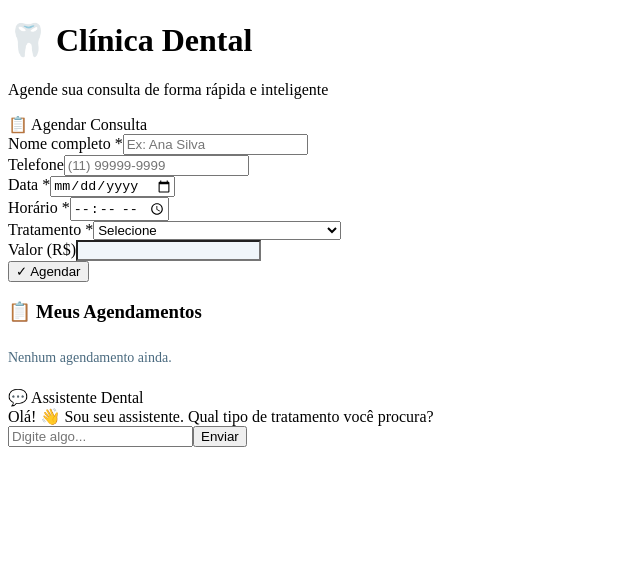
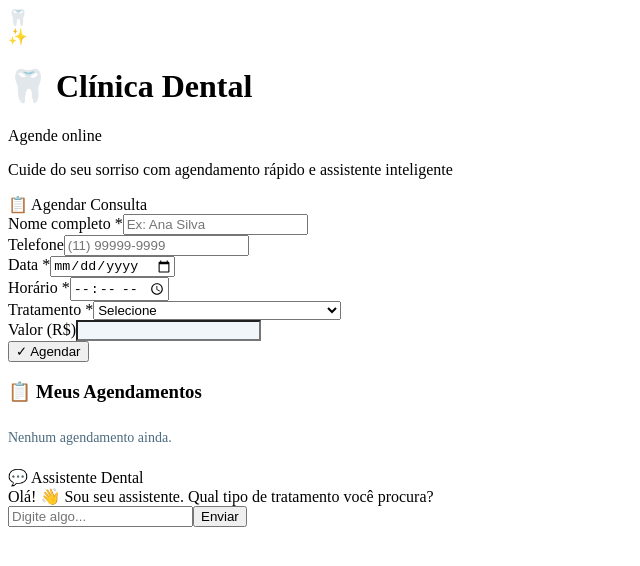
Before and after one commit to samueldesignerpromax-prog/dentista-gendo, a Next.js app: page / in a window 1280 px wide. Shown: the top 566 px of the page, without its empty margins (0-640 px from the left). Built offline with nearby package versions, Linux system fonts and the light colour scheme.

Commit message:
Revise header and subtitle text in index.js
Updated the header and subtitle for the dental clinic page.

```diff
--- a/pages/index.js
+++ b/pages/index.js
@@ -11,8 +11,17 @@ export default function Home() {
 
   return (
     <div className="container">
-      <h1>🦷 Clínica Dental</h1>
-      <p className="subtitle">Agende sua consulta de forma rápida e inteligente</p>
+      {/* Ícones flutuantes decorativos */}
+      <div className="floating-icon">🦷</div>
+      <div className="floating-icon">✨</div>
+
+      <div className="header">
+        <h1>
+          🦷 Clínica <span>Dental</span>
+        </h1>
+        <span className="badge">Agende online</span>
+      </div>
+      <p className="subtitle">Cuide do seu sorriso com agendamento rápido e assistente inteligente</p>
 
       <div className="grid">
         <div>
```
